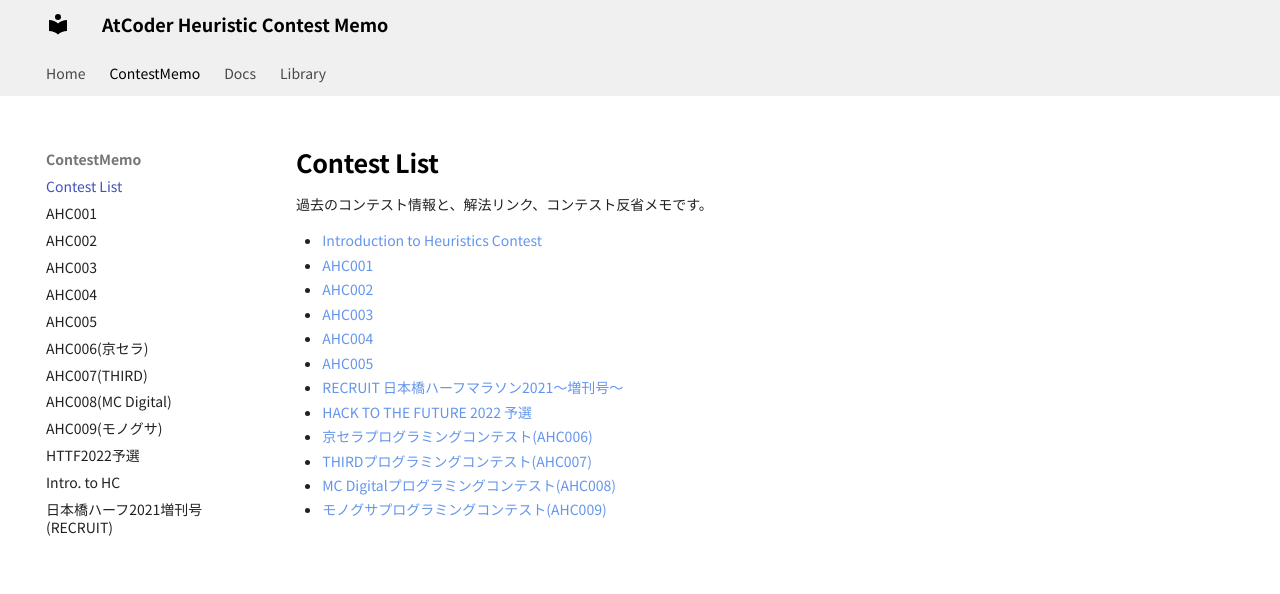
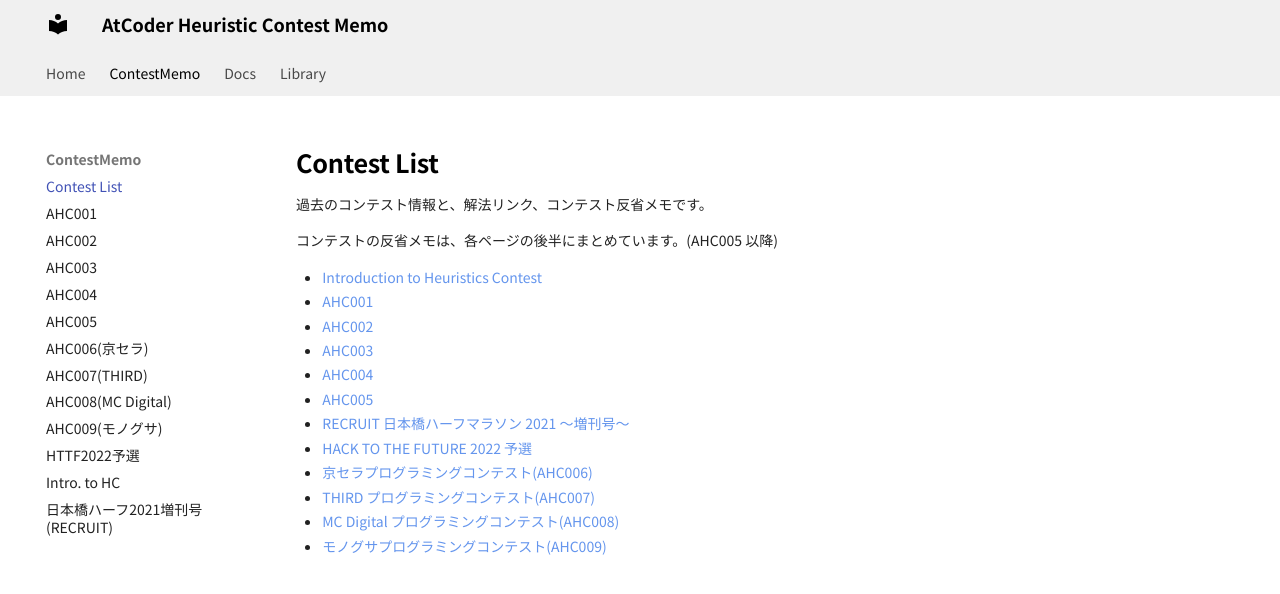
Before and after one commit to jetbead/AtCoderHeuristicContestMemo, an MkDocs documentation site: the page built from docs/ContestMemo/index.md, in a window 1280 px wide. Shown: the top 594 px of the page. Built offline with MkDocs 1.6.1 and Material for MkDocs 9.7.7, drawn with Linux system fonts in a browser that asks for light colours; some web fonts are replaced.

Commit message:
modify contest memo index page

```diff
--- a/docs/ContestMemo/index.md
+++ b/docs/ContestMemo/index.md
@@ -1,6 +1,8 @@
 # Contest List
 
 過去のコンテスト情報と、解法リンク、コンテスト反省メモです。
+
+コンテストの反省メモは、各ページの後半にまとめています。(AHC005 以降)
 
 - [Introduction to Heuristics Contest](./intro-heuristics.md)
 - [AHC001](./ahc001.md)
@@ -8,9 +10,9 @@
 - [AHC003](./ahc003.md)
 - [AHC004](./ahc004.md)
 - [AHC005](./ahc005.md)
-- [RECRUIT 日本橋ハーフマラソン2021～増刊号～](./rcl-contest-2021-long.md)
+- [RECRUIT 日本橋ハーフマラソン 2021 ～増刊号～](./rcl-contest-2021-long.md)
 - [HACK TO THE FUTURE 2022 予選](./httf2022qual.md)
 - [京セラプログラミングコンテスト(AHC006)](./ahc006.md)
-- [THIRDプログラミングコンテスト(AHC007)](./ahc007.md)
-- [MC Digitalプログラミングコンテスト(AHC008)](./ahc008.md)
+- [THIRD プログラミングコンテスト(AHC007)](./ahc007.md)
+- [MC Digital プログラミングコンテスト(AHC008)](./ahc008.md)
 - [モノグサプログラミングコンテスト(AHC009)](./ahc009.md)
```
